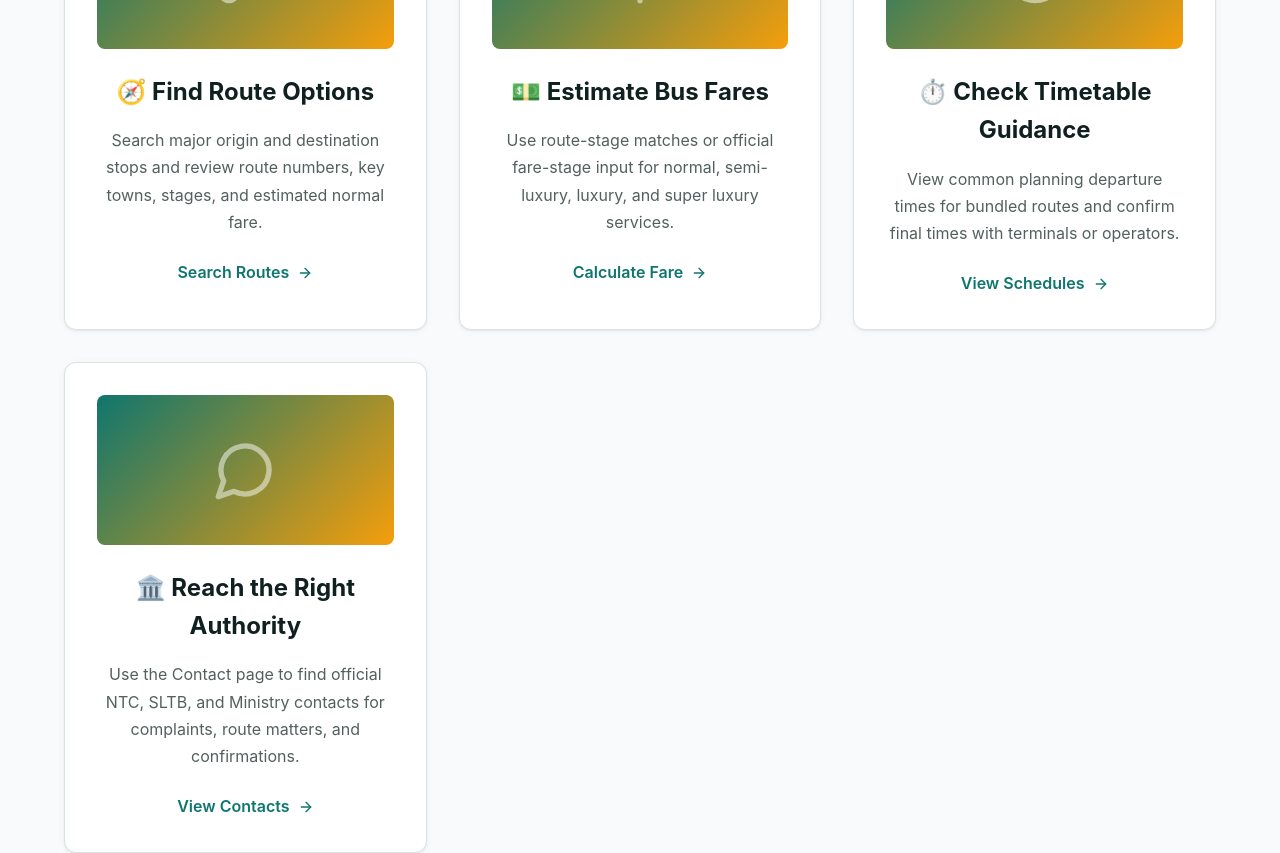
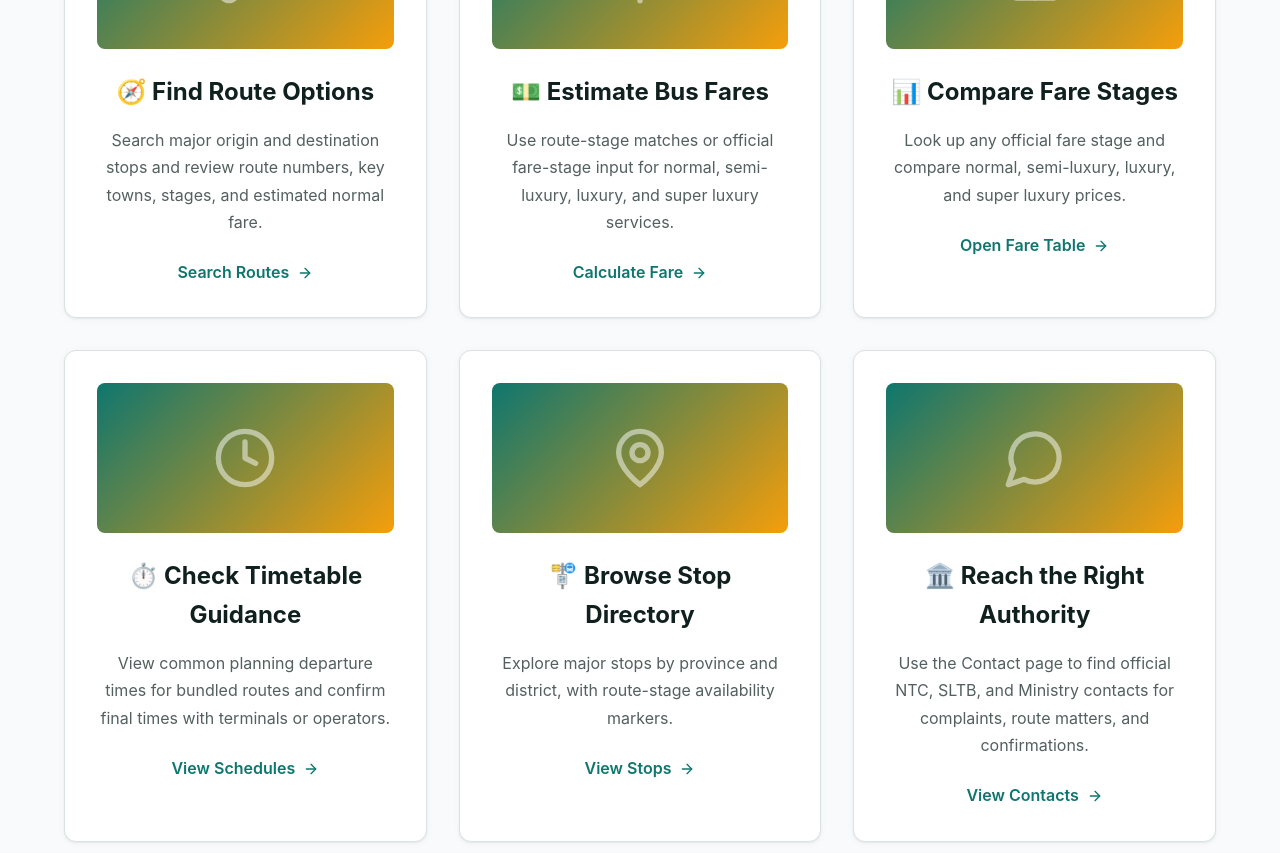
Before and after one commit to RensithUdara/SLBuses-Businfo, a React (Vite) app: page / in a window 1280 px wide. Shown: the part 2440-3293 px from the top of the page. Built offline with nearby package versions, Linux system fonts and the light colour scheme.

Commit message:
Add feature cards for fare stage comparison and stop directory in Home component

```diff
--- a/src/pages/Home.jsx
+++ b/src/pages/Home.jsx
@@ -10,6 +10,7 @@ import {
   MessageCircle,
   Route,
   Shield,
+  Table,
 } from 'lucide-react'
 
 const Home = () => {
@@ -165,12 +166,34 @@ const Home = () => {
             </div>
             <div className="feature-card-large">
               <div className="feature-image">
+                <Table size={64} className="placeholder-icon" />
+              </div>
+              <h3>📊 Compare Fare Stages</h3>
+              <p>Look up any official fare stage and compare normal, semi-luxury, luxury, and super luxury prices.</p>
+              <Link to="/faretable" className="feature-link">
+                Open Fare Table
+                <ArrowRight size={16} />
+              </Link>
+            </div>
+            <div className="feature-card-large">
+              <div className="feature-image">
                 <Clock size={64} className="placeholder-icon" />
               </div>
               <h3>⏱️ Check Timetable Guidance</h3>
               <p>View common planning departure times for bundled routes and confirm final times with terminals or operators.</p>
               <Link to="/normalwaytimes" className="feature-link">
                 View Schedules
+                <ArrowRight size={16} />
+              </Link>
+            </div>
+            <div className="feature-card-large">
+              <div className="feature-image">
+                <MapPin size={64} className="placeholder-icon" />
+              </div>
+              <h3>🚏 Browse Stop Directory</h3>
+              <p>Explore major stops by province and district, with route-stage availability markers.</p>
+              <Link to="/stops" className="feature-link">
+                View Stops
                 <ArrowRight size={16} />
               </Link>
             </div>
```
